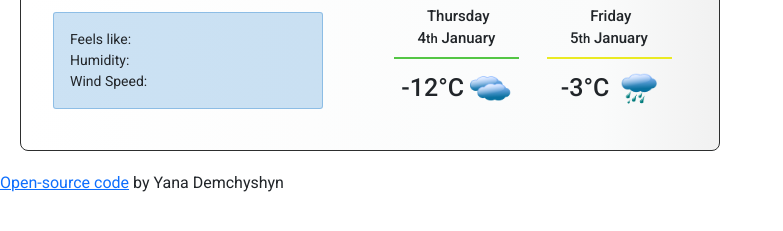
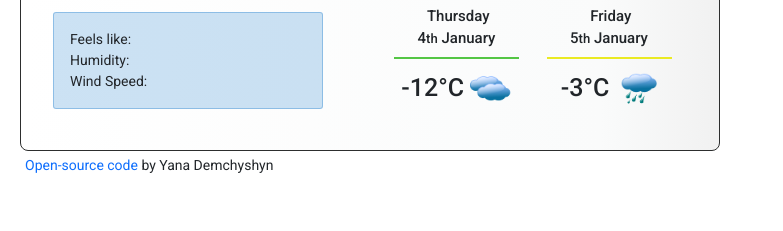
Before and after one commit to YanaDemchyshyn/Weather-project, a plain HTML site: page index.html in a window 1280 px wide. Shown: the part 315-546 px from the top of the page, without its empty margins (0-783 px from the left). Drawn offline with nearby package versions, Linux system fonts and the light colour scheme; no server answers.

Commit message:
add styles for class "made-by"

```diff
--- a/src/style.css
+++ b/src/style.css
@@ -6,7 +6,7 @@ body {
     max-width: 700px;
     width: 100%;
     height: fit-content;
-    margin: 20px;
+    margin: 20px 20px 4px 20px;
     padding: 30px 20px;
     padding-bottom: 0;
     background: rgb(255, 255, 255);
@@ -127,3 +127,10 @@ sup {
     font-size: 25px;
     font-weight: 500;
 }
+.made-by {
+    margin-left: 25px;
+    font-size: 14px;
+}
+.made-by a {
+    text-decoration: none;
+}
```
